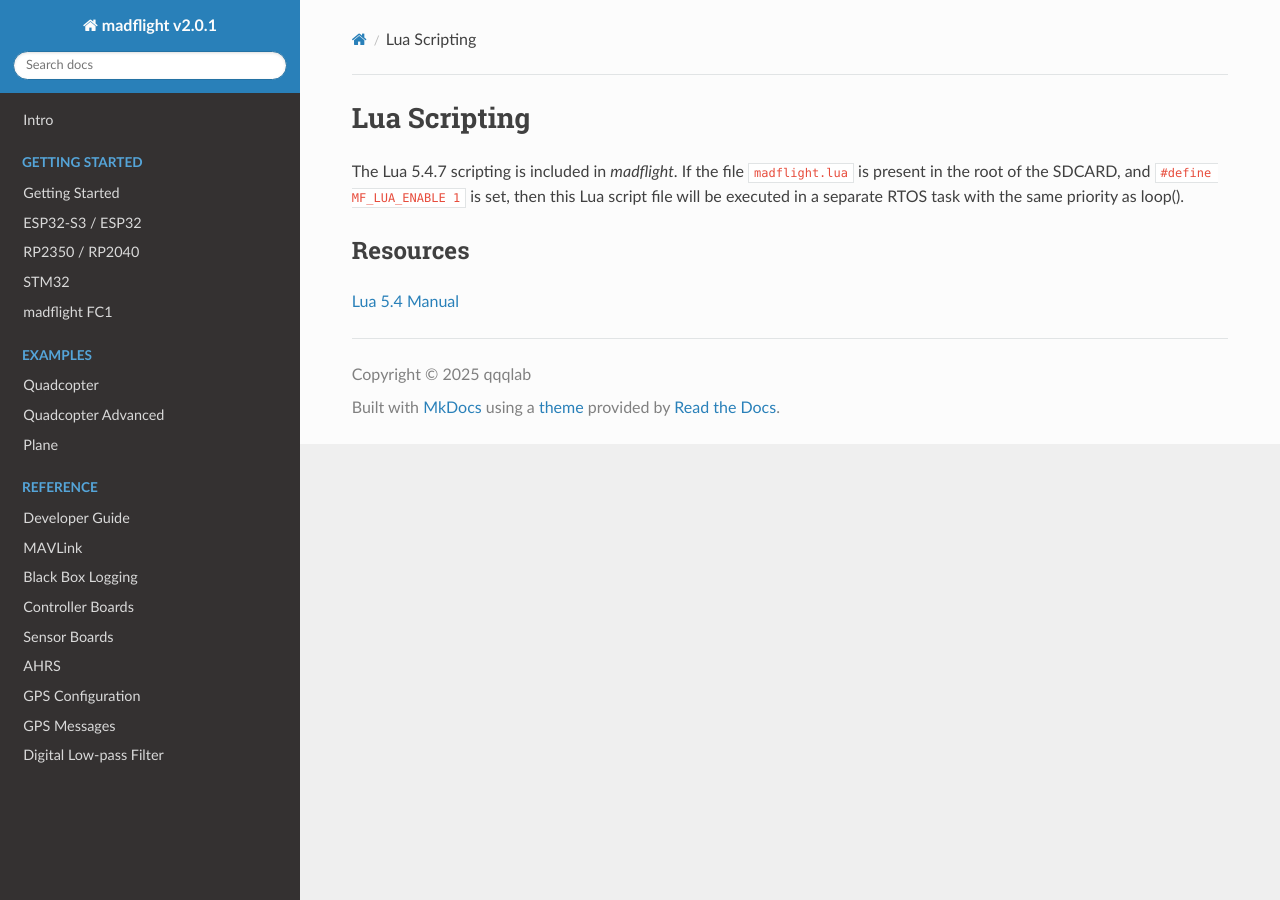
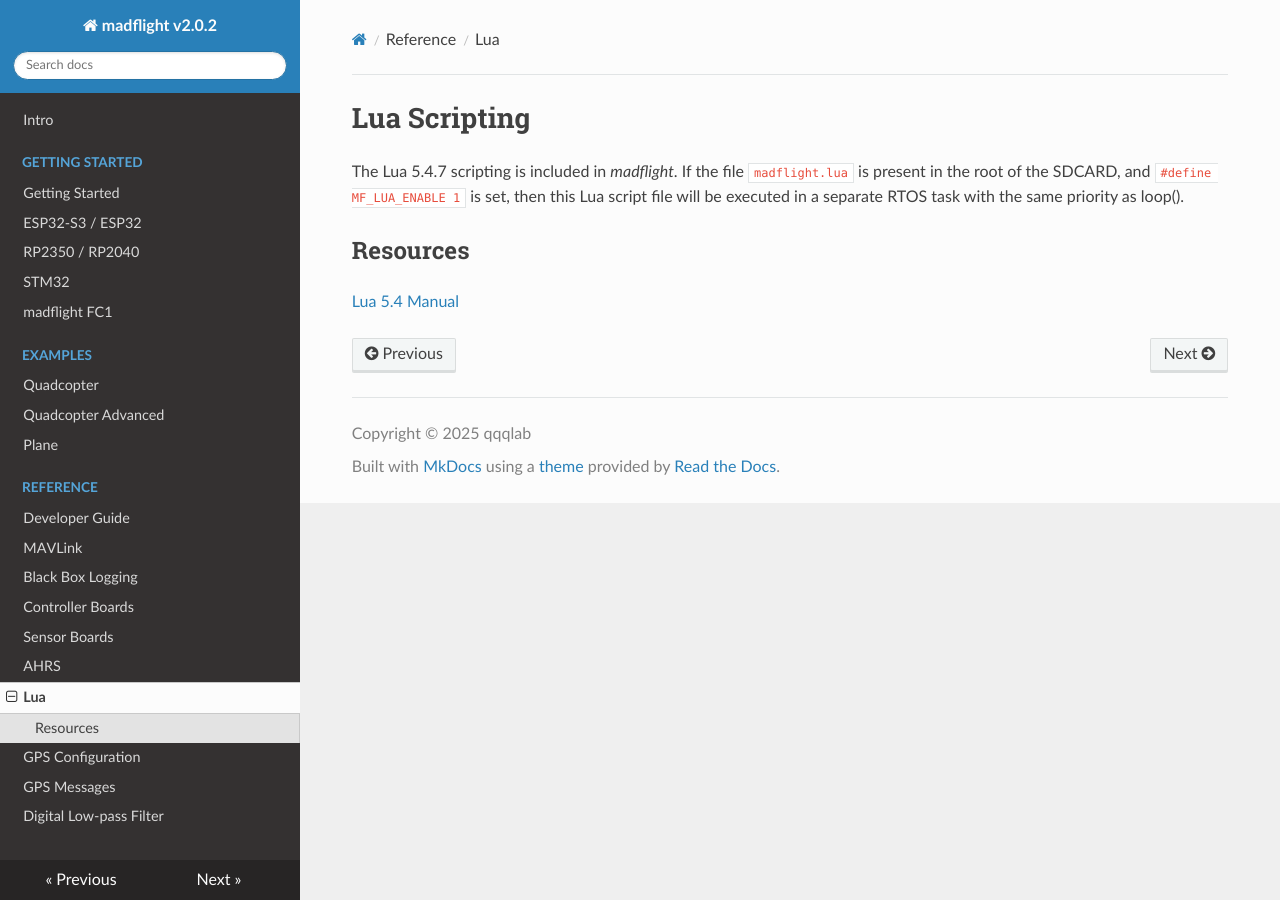
Before and after one commit to qqqlab/madflight-docs, an MkDocs documentation site: the page built from docs/Lua.md, in a window 1280 px wide. Built offline with MkDocs 1.6.1, drawn with Linux system fonts in a browser that asks for light colours; nearby versions of some CDN libraries.

Commit message:
Update mkdocs.yml

```diff
--- a/mkdocs.yml
+++ b/mkdocs.yml
@@ -14,7 +14,7 @@
 # update madflight-docs version in this file
 #==============================================================
 
-site_name: madflight v2.0.1
+site_name: madflight v2.0.2
 
 nav:
   - Intro: index.md
@@ -35,6 +35,7 @@ nav:
       - Controller Boards: Controller-Boards.md
       - Sensor Boards: Sensor-Boards.md
       - AHRS: AHRS.md
+      - Lua: Lua.md
       - GPS Configuration: GPS-Configuration.md
       - GPS Messages: GPS-Messages.md
       - Digital Low-pass Filter: Digital-Low-pass-Filter.md
```
